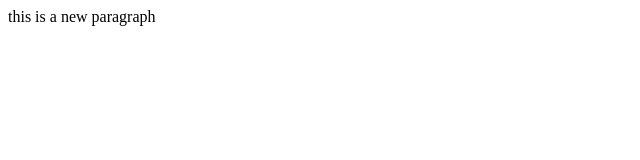
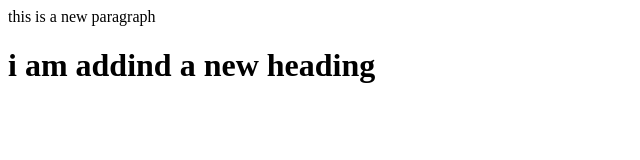
Before and after one commit to Siddhesh0002/Test, a plain HTML site: page index.html in a window 1280 px wide. Shown: the whole page, without its empty margins (0-640 px from the left). Drawn offline with Linux system fonts and the light colour scheme.

```diff
--- a/index.html
+++ b/index.html
@@ -1 +1,2 @@
 <p>this is a new paragraph</p>
+<h1>i am addind a new heading</h1>
```
